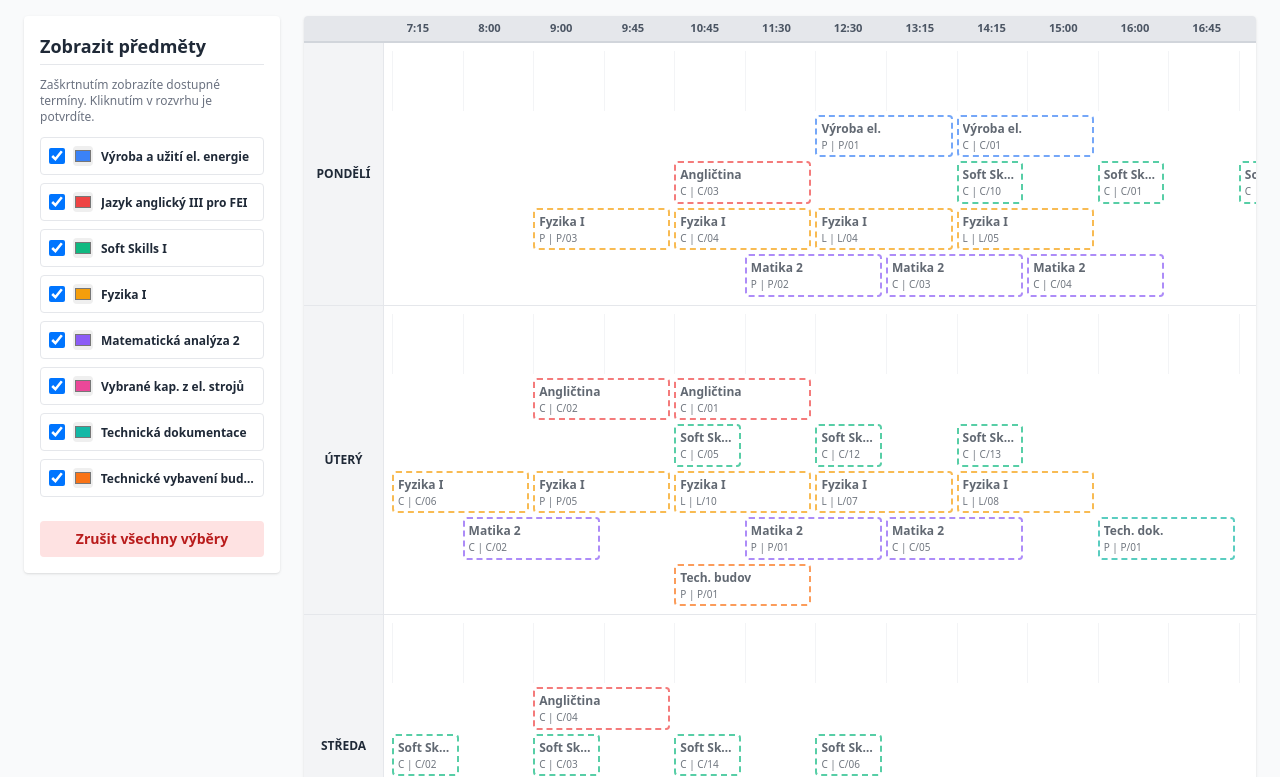
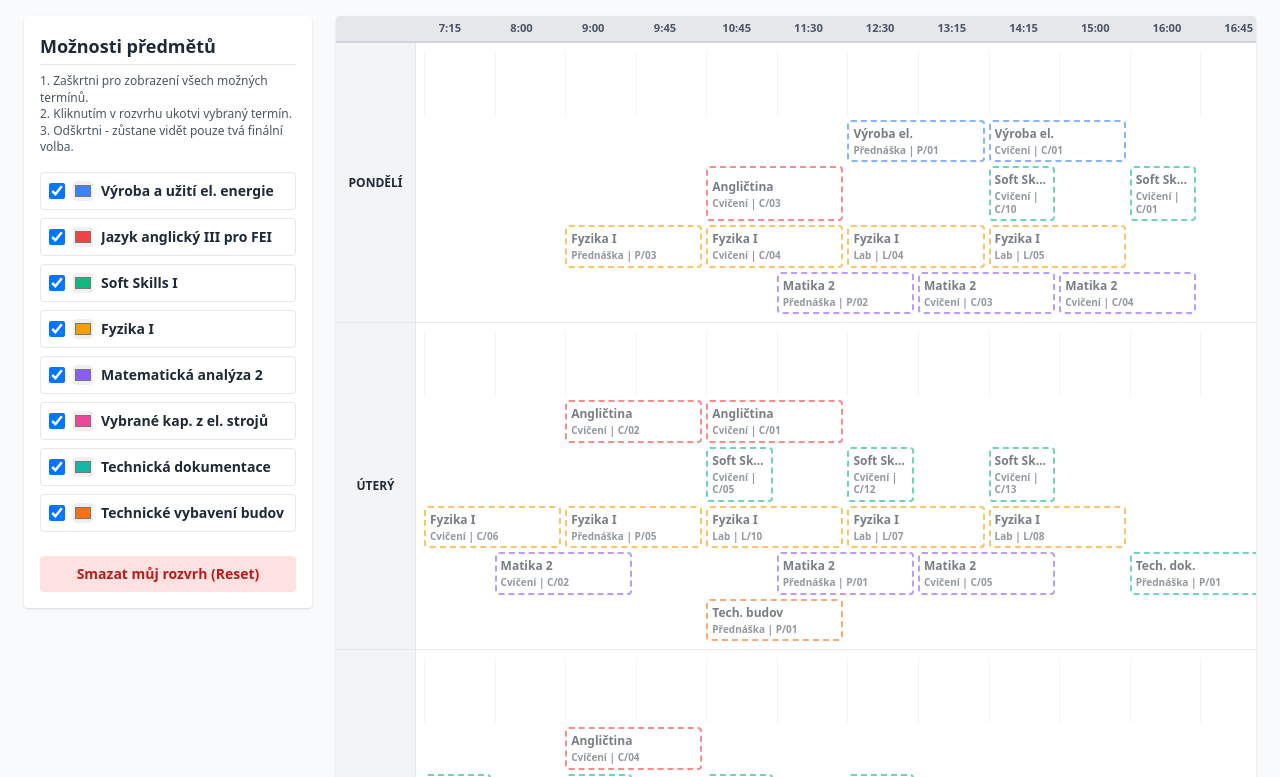
Before and after one commit to Jerryisek/Rozvrh, a plain HTML site: page index.html in a window 1280 px wide. Shown: the part 78-855 px from the top of the page. Drawn offline with nearby package versions, Linux system fonts and the light colour scheme.

Commit message:
Refactor timetable app title and subject options
Updated title and modified subject options in the timetable application. Enhanced functionality for selecting and displaying subjects.

```diff
--- a/index.html
+++ b/index.html
@@ -3,7 +3,7 @@
 <head>
     <meta charset="UTF-8">
     <meta name="viewport" content="width=device-width, initial-scale=1.0">
-    <title>Interaktivní Rozvrh VŠB-TUO (Selekční)</title>
+    <title>Interaktivní Rozvrh VŠB-TUO</title>
     <script src="https://unpkg.com/vue@3/dist/vue.global.js"></script>
     <script src="https://cdn.tailwindcss.com"></script>
     <style>
@@ -55,32 +55,38 @@
             padding: 4px 0;
             color: #4b5563;
         }
+        /* Zajištění správného vertikálního skládání bloků */
+        .block-card { grid-row: auto; }
     </style>
 </head>
 <body class="bg-gray-50 p-4 md:p-6 font-sans text-gray-800">
 
 <div id="app" v-cloak class="max-w-[1400px] mx-auto">
-    <h1 class="text-2xl md:text-3xl font-bold mb-6 text-gray-900 border-b-2 border-gray-300 pb-2">Plánovač rozvrhu</h1>
+    <h1 class="text-2xl md:text-3xl font-bold mb-6 text-gray-900 border-b-2 border-gray-300 pb-2">Architekt rozvrhu FEI</h1>
 
     <div class="flex flex-col lg:flex-row gap-6">
 
-        <!-- Panel s předměty (Filtry) -->
-        <div class="lg:w-64 flex flex-col gap-4 shrink-0">
+        <!-- Levý panel -->
+        <div class="lg:w-72 flex flex-col gap-4 shrink-0">
             <div class="bg-white p-4 rounded shadow">
-                <h2 class="text-lg font-bold mb-3 border-b pb-1">Zobrazit předměty</h2>
-                <p class="text-xs text-gray-500 mb-3">Zaškrtnutím zobrazíte dostupné termíny. Kliknutím v rozvrhu je potvrdíte.</p>
+                <h2 class="text-lg font-bold mb-2 border-b pb-1">Možnosti předmětů</h2>
+                <p class="text-xs text-gray-600 mb-4 font-medium leading-snug">
+                    1. Zaškrtni pro zobrazení všech možných termínů.<br>
+                    2. Kliknutím v rozvrhu ukotvi vybraný termín.<br>
+                    3. Odškrtni - zůstane vidět pouze tvá finální volba.
+                </p>
                 <div class="flex flex-col gap-2">
                     <label v-for="subject in subjects" :key="subject.id" class="flex items-center gap-2 p-2 border rounded cursor-pointer hover:bg-gray-50 transition-colors">
-                        <input type="checkbox" v-model="subject.visible" class="w-4 h-4 text-blue-600 rounded">
+                        <input type="checkbox" v-model="subject.showOptions" class="w-4 h-4 text-blue-600 rounded">
                         <input type="color" v-model="subject.color" class="w-5 h-5 p-0 border-0 rounded cursor-pointer shrink-0">
-                        <span class="text-xs font-semibold leading-tight select-none truncate" :class="{ 'opacity-40': !subject.visible }">
+                        <span class="text-sm font-semibold leading-tight select-none truncate" :class="{ 'opacity-50': !subject.showOptions }">
                             {{ subject.name }}
                         </span>
                     </label>
                 </div>
 
-                <button @click="clearSelection" class="mt-6 w-full bg-red-100 text-red-700 hover:bg-red-200 text-sm font-bold py-2 px-4 rounded transition">
-                    Zrušit všechny výběry
+                <button @click="clearAllSelections" class="mt-6 w-full bg-red-100 text-red-700 hover:bg-red-200 text-sm font-bold py-2 px-4 rounded transition">
+                    Smazat můj rozvrh (Reset)
                 </button>
             </div>
         </div>
@@ -89,42 +95,46 @@
         <div class="flex-1 bg-white rounded shadow overflow-hidden">
             <div class="timetable-scroll">
 
-                <!-- Hlavička s časy -->
+                <!-- Časová osa -->
                 <div class="time-header">
                     <div class="time-header-content">
                         <div v-for="time in timeBlocks" :key="time" class="time-slot">{{ time }}</div>
                     </div>
                 </div>
 
-                <!-- Dny v týdnu -->
+                <!-- Dny -->
                 <div v-for="day in days" :key="day" class="day-row">
                     <div class="day-label">{{ day }}</div>
                     <div class="day-content timetable-grid">
 
-                        <!-- Pozadí mřížky pro vizuální orientaci -->
-                        <div v-for="n in 14" :key="n" class="border-l border-gray-100 min-h-[60px]" :style="{ gridColumn: n, gridRow: '1 / -1' }"></div>
+                        <!-- Pozadí (Mřížka) -->
+                        <div v-for="n in 14" :key="n" class="border-l border-gray-100 min-h-[65px]" :style="{ gridColumn: n, gridRow: '1 / -1' }"></div>
 
-                        <!-- Karty rozvrhových akcí -->
-                        <div v-for="opt in getVisibleOptions(day)" :key="opt.id"
-                             @click="opt.selected = !opt.selected"
+                        <!-- Bloky předmětů -->
+                        <div v-for="block in getVisibleBlocks(day)" :key="block.id"
+                             @click="toggleBlock(block.id)"
+                             class="block-card relative border-2 rounded p-1 cursor-pointer transition-all z-10 flex flex-col justify-center overflow-hidden shadow-sm hover:scale-[1.03]"
                              :style="{
-                                gridColumn: `${opt.startIdx + 1} / span ${opt.endIdx - opt.startIdx + 1}`,
-                                backgroundColor: opt.selected ? opt.subject.color : 'transparent',
-                                borderColor: opt.subject.color,
-                                color: opt.selected ? getContrastYIQ(opt.subject.color) : '#1f2937'
+                                gridColumn: `${block.startIdx + 1} / span ${block.endIdx - block.startIdx + 1}`,
+                                backgroundColor: block.selected ? getSubjectConfig(block.subjectId).color : '#ffffff',
+                                borderColor: getSubjectConfig(block.subjectId).color,
+                                color: block.selected ? getContrastYIQ(getSubjectConfig(block.subjectId).color) : '#1f2937',
+                                opacity: block.selected ? '1' : '0.6'
                              }"
-                             class="relative border-2 rounded p-1 cursor-pointer transition-all z-10 flex flex-col justify-center overflow-hidden hover:scale-[1.02]"
                              :class="{
-                                'opacity-70 border-dashed bg-white': !opt.selected,
-                                'shadow-md ring-2 ring-offset-1': opt.selected,
-                                'ring-gray-800': opt.selected
+                                'border-dashed': !block.selected,
+                                'shadow-md ring-2 ring-gray-800 ring-offset-1 z-20': block.selected
                              }">
 
-                            <div class="font-bold text-[10px] md:text-xs truncate leading-tight">{{ opt.subject.shortName }}</div>
-                            <div class="text-[9px] md:text-[10px] mt-0.5 font-medium leading-tight opacity-90">{{ opt.type }} | {{ opt.room }}</div>
+                            <div class="font-bold text-[10px] md:text-xs truncate leading-tight">
+                                {{ getSubjectConfig(block.subjectId).shortName }}
+                            </div>
+                            <div class="text-[9px] md:text-[10px] mt-0.5 font-bold leading-tight" :class="{'opacity-90': block.selected, 'text-gray-600': !block.selected}">
+                                {{ block.type }} | {{ block.room }}
+                            </div>
 
-                            <!-- Indikátor výběru -->
-                            <div v-if="opt.selected" class="absolute top-0.5 right-0.5 w-2 h-2 rounded-full bg-white opacity-50"></div>
+                            <!-- Checkmark indikátor -->
+                            <div v-if="block.selected" class="absolute top-1 right-1 font-bold text-xs">✓</div>
                         </div>
 
                     </div>
@@ -137,11 +147,10 @@
 </div>
 
 <script>
-    const { createApp, ref, computed } = Vue;
+    const { createApp, ref } = Vue;
 
     createApp({
         setup() {
-            // Časové bloky (index 0 až 13)
             const timeBlocks = [
                 "7:15", "8:00", "9:00", "9:45",
                 "10:45", "11:30", "12:30", "13:15",
@@ -150,123 +159,114 @@
             ];
             const days = ["pondělí", "úterý", "středa", "čtvrtek", "pátek"];
 
-            const subjectsData = [
-                { id: 1, name: "Výroba a užití el. energie", shortName: "Výroba el.", color: "#3b82f6", visible: true },
-                { id: 2, name: "Jazyk anglický III pro FEI", shortName: "Angličtina", color: "#ef4444", visible: true },
-                { id: 3, name: "Soft Skills I", shortName: "Soft Skills", color: "#10b981", visible: true },
-                { id: 4, name: "Fyzika I", shortName: "Fyzika I", color: "#f59e0b", visible: true },
-                { id: 5, name: "Matematická analýza 2", shortName: "Matika 2", color: "#8b5cf6", visible: true },
-                { id: 6, name: "Vybrané kap. z el. strojů", shortName: "El. stroje", color: "#ec4899", visible: true },
-                { id: 7, name: "Technická dokumentace", shortName: "Tech. dok.", color: "#14b8a6", visible: true },
-                { id: 8, name: "Technické vybavení budov", shortName: "Tech. budov", color: "#f97316", visible: true }
-            ];
+            // Konfigurace předmětů - defaultně zapnuté zobrazení možností
+            const subjects = ref([
+                { id: 1, name: "Výroba a užití el. energie", shortName: "Výroba el.", color: "#3b82f6", showOptions: true },
+                { id: 2, name: "Jazyk anglický III pro FEI", shortName: "Angličtina", color: "#ef4444", showOptions: true },
+                { id: 3, name: "Soft Skills I", shortName: "Soft Skills", color: "#10b981", showOptions: true },
+                { id: 4, name: "Fyzika I", shortName: "Fyzika I", color: "#f59e0b", showOptions: true },
+                { id: 5, name: "Matematická analýza 2", shortName: "Matika 2", color: "#8b5cf6", showOptions: true },
+                { id: 6, name: "Vybrané kap. z el. strojů", shortName: "El. stroje", color: "#ec4899", showOptions: true },
+                { id: 7, name: "Technická dokumentace", shortName: "Tech. dok.", color: "#14b8a6", showOptions: true },
+                { id: 8, name: "Technické vybavení budov", shortName: "Tech. budov", color: "#f97316", showOptions: true }
+            ]);
 
-            const subjects = ref(subjectsData);
-
-            // Databáze všech bloků extrahovaná ze screenshotů
-            let blocksIdCounter = 0;
+            let blockId = 0;
             const createBlock = (subId, day, start, end, type, room) => ({
-                id: blocksIdCounter++,
-                subjectId: subId,
-                day: day,
-                startIdx: start,
-                endIdx: end,
-                type: type,
-                room: room,
-                selected: false
+                id: blockId++, subjectId: subId, day, startIdx: start, endIdx: end, type, room, selected: false
             });
 
-            const allOptions = ref([
-                // Výroba a užití el. energie (1)
-                createBlock(1, "pondělí", 6, 7, "P", "P/01"),
-                createBlock(1, "pondělí", 8, 9, "C", "C/01"),
-
-                // Angličtina III (2)
-                createBlock(2, "pondělí", 4, 5, "C", "C/03"),
-                createBlock(2, "úterý", 2, 3, "C", "C/02"),
-                createBlock(2, "úterý", 4, 5, "C", "C/01"),
-                createBlock(2, "středa", 2, 3, "C", "C/04"),
-
-                // Soft Skills I (3) - vybraný průřez možnostmi
-                createBlock(3, "pondělí", 8, 8, "C", "C/10"),
-                createBlock(3, "pondělí", 10, 10, "C", "C/01"),
-                createBlock(3, "pondělí", 12, 12, "C", "C/08"),
-                createBlock(3, "úterý", 4, 4, "C", "C/05"),
-                createBlock(3, "úterý", 6, 6, "C", "C/12"),
-                createBlock(3, "úterý", 8, 8, "C", "C/13"),
-                createBlock(3, "středa", 0, 0, "C", "C/02"),
-                createBlock(3, "středa", 2, 2, "C", "C/03"),
-                createBlock(3, "středa", 4, 4, "C", "C/14"),
-                createBlock(3, "středa", 6, 6, "C", "C/06"),
-                createBlock(3, "čtvrtek", 4, 4, "C", "C/04"),
-                createBlock(3, "čtvrtek", 8, 8, "C", "C/07"),
-                createBlock(3, "čtvrtek", 10, 10, "C", "C/11"),
-                createBlock(3, "pátek", 0, 0, "C", "C/09"),
-
-                // Fyzika I (4)
-                createBlock(4, "pondělí", 2, 3, "P", "P/03"),
-                createBlock(4, "pondělí", 4, 5, "C", "C/04"),
-                createBlock(4, "pondělí", 6, 7, "L", "L/04"),
-                createBlock(4, "pondělí", 8, 9, "L", "L/05"),
-                createBlock(4, "úterý", 0, 1, "C", "C/06"),
-                createBlock(4, "úterý", 2, 3, "P", "P/05"),
-                createBlock(4, "úterý", 4, 5, "L", "L/10"),
-                createBlock(4, "úterý", 6, 7, "L", "L/07"),
-                createBlock(4, "úterý", 8, 9, "L", "L/08"),
-                createBlock(4, "středa", 4, 5, "L", "L/12"),
-                createBlock(4, "středa", 6, 7, "P", "P/01"),
-                createBlock(4, "středa", 8, 9, "C", "C/01"),
-                createBlock(4, "čtvrtek", 2, 3, "C", "C/05"),
-                createBlock(4, "čtvrtek", 4, 5, "C", "C/03"),
-                createBlock(4, "čtvrtek", 6, 7, "C", "C/02"),
-                createBlock(4, "čtvrtek", 8, 9, "L", "L/06"),
-                createBlock(4, "čtvrtek", 10, 11, "L", "L/03"),
-
-                // Matematická analýza 2 (5)
-                createBlock(5, "pondělí", 5, 6, "P", "P/02"),
-                createBlock(5, "pondělí", 7, 8, "C", "C/03"),
-                createBlock(5, "pondělí", 9, 10, "C", "C/04"),
-                createBlock(5, "úterý", 1, 2, "C", "C/02"),
-                createBlock(5, "úterý", 5, 6, "P", "P/01"),
-                createBlock(5, "úterý", 7, 8, "C", "C/05"),
-                createBlock(5, "středa", 5, 6, "C", "C/06"),
-                createBlock(5, "středa", 7, 8, "C", "C/01"),
-                createBlock(5, "čtvrtek", 3, 4, "C", "C/07"),
-                createBlock(5, "čtvrtek", 8, 9, "C", "C/08"),
-
-                // Vybrané kap. z el. strojů a přístrojů (6)
-                createBlock(6, "čtvrtek", 0, 1, "P", "P/01"),
-                createBlock(6, "čtvrtek", 3, 4, "C", "C/01"),
-
-                // Technická dokumentace (7)
-                createBlock(7, "úterý", 10, 11, "P", "P/01"),
-                createBlock(7, "čtvrtek", 0, 1, "C", "C/07"),
-                createBlock(7, "čtvrtek", 2, 3, "C", "C/06"),
-                createBlock(7, "čtvrtek", 5, 6, "C", "C/02"),
-                createBlock(7, "čtvrtek", 7, 8, "C", "C/03"),
-                createBlock(7, "čtvrtek", 10, 11, "C", "C/08"),
-
-                // Technické vybavení budov (8)
-                createBlock(8, "úterý", 4, 5, "P", "P/01"),
-                createBlock(8, "čtvrtek", 4, 5, "C", "C/01"),
-                createBlock(8, "čtvrtek", 7, 8, "C", "C/02")
+            // Přesná extrakce bloků z dodaných rozvrhů
+            const allBlocks = ref([
+                // Výroba
+                createBlock(1, "pondělí", 6, 7, "Přednáška", "P/01"),
+                createBlock(1, "pondělí", 8, 9, "Cvičení", "C/01"),
+                // Angličtina
+                createBlock(2, "pondělí", 4, 5, "Cvičení", "C/03"),
+                createBlock(2, "úterý", 2, 3, "Cvičení", "C/02"),
+                createBlock(2, "úterý", 4, 5, "Cvičení", "C/01"),
+                createBlock(2, "středa", 2, 3, "Cvičení", "C/04"),
+                // Soft Skills (Rozsáhlé varianty)
+                createBlock(3, "pondělí", 8, 8, "Cvičení", "C/10"),
+                createBlock(3, "pondělí", 10, 10, "Cvičení", "C/01"),
+                createBlock(3, "pondělí", 12, 12, "Cvičení", "C/08"),
+                createBlock(3, "úterý", 4, 4, "Cvičení", "C/05"),
+                createBlock(3, "úterý", 6, 6, "Cvičení", "C/12"),
+                createBlock(3, "úterý", 8, 8, "Cvičení", "C/13"),
+                createBlock(3, "středa", 0, 0, "Cvičení", "C/02"),
+                createBlock(3, "středa", 2, 2, "Cvičení", "C/03"),
+                createBlock(3, "středa", 4, 4, "Cvičení", "C/14"),
+                createBlock(3, "středa", 6, 6, "Cvičení", "C/06"),
+                createBlock(3, "čtvrtek", 4, 4, "Cvičení", "C/04"),
+                createBlock(3, "čtvrtek", 8, 8, "Cvičení", "C/07"),
+                createBlock(3, "čtvrtek", 10, 10, "Cvičení", "C/11"),
+                createBlock(3, "pátek", 0, 0, "Cvičení", "C/09"),
+                // Fyzika I
+                createBlock(4, "pondělí", 2, 3, "Přednáška", "P/03"),
+                createBlock(4, "pondělí", 4, 5, "Cvičení", "C/04"),
+                createBlock(4, "pondělí", 6, 7, "Lab", "L/04"),
+                createBlock(4, "pondělí", 8, 9, "Lab", "L/05"),
+                createBlock(4, "úterý", 0, 1, "Cvičení", "C/06"),
+                createBlock(4, "úterý", 2, 3, "Přednáška", "P/05"),
+                createBlock(4, "úterý", 4, 5, "Lab", "L/10"),
+                createBlock(4, "úterý", 6, 7, "Lab", "L/07"),
+                createBlock(4, "úterý", 8, 9, "Lab", "L/08"),
+                createBlock(4, "středa", 4, 5, "Lab", "L/12"),
+                createBlock(4, "středa", 6, 7, "Přednáška", "P/01"),
+                createBlock(4, "středa", 8, 9, "Cvičení", "C/01"),
+                createBlock(4, "čtvrtek", 2, 3, "Cvičení", "C/05"),
+                createBlock(4, "čtvrtek", 4, 5, "Cvičení", "C/03"),
+                createBlock(4, "čtvrtek", 6, 7, "Cvičení", "C/02"),
+                createBlock(4, "čtvrtek", 8, 9, "Lab", "L/06"),
+                createBlock(4, "čtvrtek", 10, 11, "Lab", "L/03"),
+                // Matika 2
+                createBlock(5, "pondělí", 5, 6, "Přednáška", "P/02"),
+                createBlock(5, "pondělí", 7, 8, "Cvičení", "C/03"),
+                createBlock(5, "pondělí", 9, 10, "Cvičení", "C/04"),
+                createBlock(5, "úterý", 1, 2, "Cvičení", "C/02"),
+                createBlock(5, "úterý", 5, 6, "Přednáška", "P/01"),
+                createBlock(5, "úterý", 7, 8, "Cvičení", "C/05"),
+                createBlock(5, "středa", 5, 6, "Cvičení", "C/06"),
+                createBlock(5, "středa", 7, 8, "Cvičení", "C/01"),
+                createBlock(5, "čtvrtek", 3, 4, "Cvičení", "C/07"),
+                createBlock(5, "čtvrtek", 8, 9, "Cvičení", "C/08"),
+                // El. stroje
+                createBlock(6, "čtvrtek", 0, 1, "Přednáška", "P/01"),
+                createBlock(6, "čtvrtek", 3, 4, "Cvičení", "C/01"),
+                // Tech. dokumentace
+                createBlock(7, "úterý", 10, 11, "Přednáška", "P/01"),
+                createBlock(7, "čtvrtek", 0, 1, "Cvičení", "C/07"),
+                createBlock(7, "čtvrtek", 2, 3, "Cvičení", "C/06"),
+                createBlock(7, "čtvrtek", 5, 6, "Cvičení", "C/02"),
+                createBlock(7, "čtvrtek", 7, 8, "Cvičení", "C/03"),
+                createBlock(7, "čtvrtek", 10, 11, "Cvičení", "C/08"),
+                // Tech. vybavení budov
+                createBlock(8, "úterý", 4, 5, "Přednáška", "P/01"),
+                createBlock(8, "čtvrtek", 4, 5, "Cvičení", "C/01"),
+                createBlock(8, "čtvrtek", 7, 8, "Cvičení", "C/02")
             ]);
 
-            // Provázání bloků s aktuálním stavem předmětů
-            const enrichedOptions = computed(() => {
-                return allOptions.value.map(opt => {
-                    const sub = subjects.value.find(s => s.id === opt.subjectId);
-                    return { ...opt, subject: sub };
+            const getSubjectConfig = (id) => subjects.value.find(s => s.id === id);
+
+            // Jádro logiky: Zobrazit blok pokud je VYBRÁN, nebo pokud má předmět aktivní režim MOŽNOSTÍ
+            const getVisibleBlocks = (dayName) => {
+                return allBlocks.value.filter(block => {
+                    if (block.day !== dayName) return false;
+                    const subject = getSubjectConfig(block.subjectId);
+                    return subject.showOptions || block.selected;
                 });
-            });
-
-            // Vrací pouze ty možnosti pro daný den, u kterých je zapnutá viditelnost předmětu
-            const getVisibleOptions = (dayName) => {
-                return enrichedOptions.value.filter(opt => opt.day === dayName && opt.subject && opt.subject.visible);
             };
 
-            const clearSelection = () => {
-                allOptions.value.forEach(opt => opt.selected = false);
+            // Přímá mutace zdrojového objektu = okamžitá reaktivita ve Vue 3
+            const toggleBlock = (blockId) => {
+                const block = allBlocks.value.find(b => b.id === blockId);
+                if (block) {
+                    block.selected = !block.selected;
+                }
+            };
+
+            const clearAllSelections = () => {
+                allBlocks.value.forEach(b => b.selected = false);
             };
 
             const getContrastYIQ = (hexcolor) => {
@@ -279,7 +279,7 @@
             };
 
             return {
-                timeBlocks, days, subjects, getVisibleOptions, clearSelection, getContrastYIQ
+                timeBlocks, days, subjects, getVisibleBlocks, getSubjectConfig, toggleBlock, clearAllSelections, getContrastYIQ
             };
         }
     }).mount('#app');
```
